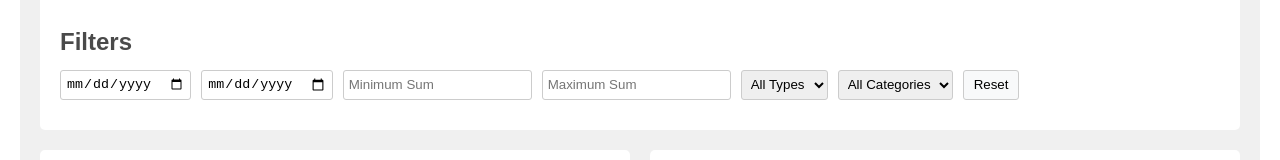
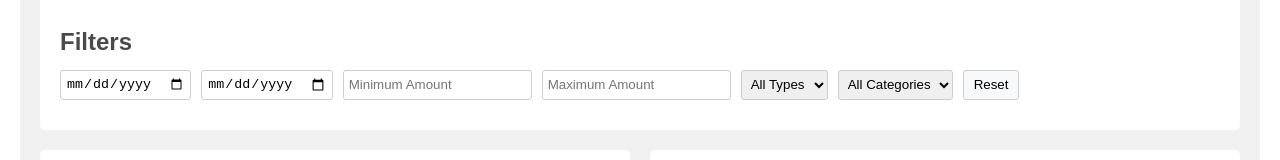
Before and after one commit to Shmuel-Levinson/express-ts-boilerplate, a React (Vite) app in the folder frontend/: page / in a window 1280 px wide. Shown: the part 180-340 px from the top of the page. Built offline with nearby package versions, Linux system fonts and the light colour scheme.

Commit message:
rename sum to amount; prompt tweak - simplified mandatory fields instruction

```diff
--- a/frontend/src/App.tsx
+++ b/frontend/src/App.tsx
@@ -4,8 +4,8 @@ import axios from "axios"
 const initialFilterState = {
     startDateFilter: "",
     endDateFilter: "",
-    minSumFilter: "",
-    maxSumFilter: "",
+    minAmountFilter: "",
+    maxAmountFilter: "",
     typeFilter: "all",
     categoryFilter: "all",
 }
@@ -71,8 +71,8 @@ function AppDashboard() {
     const [filteredTransactions, setFilteredTransactions] = useState(transactions)
     const [startDate, setStartDate] = useState("")
     const [endDate, setEndDate] = useState("")
-    const [minSumFilter, setMinSumFilter] = useState("")
-    const [maxSumFilter, setMaxSumFilter] = useState("")
+    const [minAmountFilter, setminAmountFilter] = useState("")
+    const [maxAmountFilter, setmaxAmountFilter] = useState("")
     const [typeFilter, setTypeFilter] = useState("all")
     const [categoryFilter, setCategoryFilter] = useState("all")
     const [filterSummary, setFilterSummary] = useState("")
@@ -82,8 +82,8 @@ function AppDashboard() {
 
     useEffect(() => {
         applyFilters()
-        console.log("applying filters...",{startDate, endDate, minSumFilter, maxSumFilter, typeFilter, categoryFilter})
-    }, [startDate, endDate, minSumFilter, maxSumFilter, typeFilter, categoryFilter])
+        console.log("applying filters...",{startDate, endDate, minAmountFilter, maxAmountFilter, typeFilter, categoryFilter})
+    }, [startDate, endDate, minAmountFilter, maxAmountFilter, typeFilter, categoryFilter])
 
     useEffect(() => {
         drawPieChart()
@@ -94,14 +94,14 @@ function AppDashboard() {
             const transactionDate = new Date(transaction.date)
             const startDateObject = startDate ? new Date(startDate) : new Date(0)
             const endDateObject = endDate ? new Date(endDate) : new Date()
-            console.log({minSumFilter,maxSumFilter})
-            const properMinSumFilter = (minSumFilter === undefined || minSumFilter) === null ? "" : minSumFilter
-            const properMaxSumFilter = (maxSumFilter === undefined || maxSumFilter === null )? "" : maxSumFilter
+            console.log({minAmountFilter,maxAmountFilter})
+            const properminAmountFilter = (minAmountFilter === undefined || minAmountFilter) === null ? "" : minAmountFilter
+            const propermaxAmountFilter = (maxAmountFilter === undefined || maxAmountFilter === null )? "" : maxAmountFilter
             return (
                 transactionDate >= startDateObject &&
                 transactionDate <= endDateObject &&
-                (properMinSumFilter === "" || Math.abs(transaction.amount) >= Number.parseFloat(properMinSumFilter)) &&
-                (properMaxSumFilter === "" || Math.abs(transaction.amount) <= Number.parseFloat(properMaxSumFilter)) &&
+                (properminAmountFilter === "" || Math.abs(transaction.amount) >= Number.parseFloat(properminAmountFilter)) &&
+                (propermaxAmountFilter === "" || Math.abs(transaction.amount) <= Number.parseFloat(propermaxAmountFilter)) &&
                 (typeFilter === "all" || transaction.type === typeFilter) &&
                 (categoryFilter === "all" || transaction.category === categoryFilter)
             )
@@ -118,8 +118,8 @@ function AppDashboard() {
     const setFilters = (filters) => {
         setStartDate(filters.startDateFilter)
         setEndDate(filters.endDateFilter)
-        setMinSumFilter(filters.minSumFilter)
-        setMaxSumFilter(filters.maxSumFilter)
+        setminAmountFilter(filters.minAmountFilter)
+        setmaxAmountFilter(filters.maxAmountFilter)
         setTypeFilter(filters.typeFilter)
         setCategoryFilter(filters.categoryFilter)
 
@@ -190,8 +190,8 @@ function AppDashboard() {
                     currentFilter: {
                         startDateFilter: startDate,
                         endDateFilter: endDate,
-                        minSumFilter: minSumFilter,
-                        maxSumFilter: maxSumFilter,
+                        minAmountFilter: minAmountFilter,
+                        maxAmountFilter: maxAmountFilter,
                         typeFilter: typeFilter,
                         categoryFilter: categoryFilter,
                     },
@@ -313,16 +313,16 @@ function AppDashboard() {
                         />
                         <input
                             type="number"
-                            placeholder="Minimum Sum"
-                            value={minSumFilter}
-                            onChange={(e) => setMinSumFilter(e.target.value)}
+                            placeholder="Minimum Amount"
+                            value={minAmountFilter}
+                            onChange={(e) => setminAmountFilter(e.target.value)}
                             style={{padding: "5px", borderRadius: "3px", border: "1px solid #ccc"}}
                         />
                         <input
                             type="number"
-                            placeholder="Maximum Sum"
-                            value={maxSumFilter}
-                            onChange={(e) => setMaxSumFilter(e.target.value)}
+                            placeholder="Maximum Amount"
+                            value={maxAmountFilter}
+                            onChange={(e) => setmaxAmountFilter(e.target.value)}
                             style={{padding: "5px", borderRadius: "3px", border: "1px solid #ccc"}}
                         />
                         <select
```
Also changed, not shown: 1 other file (tests, documents, lock files or other folders).
